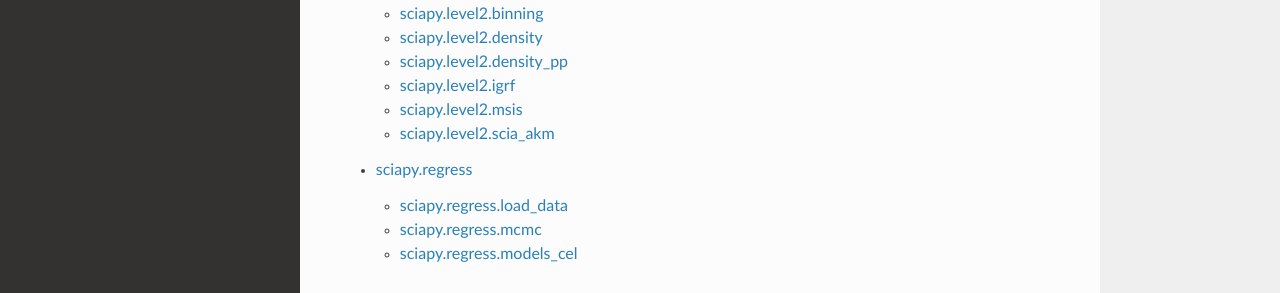
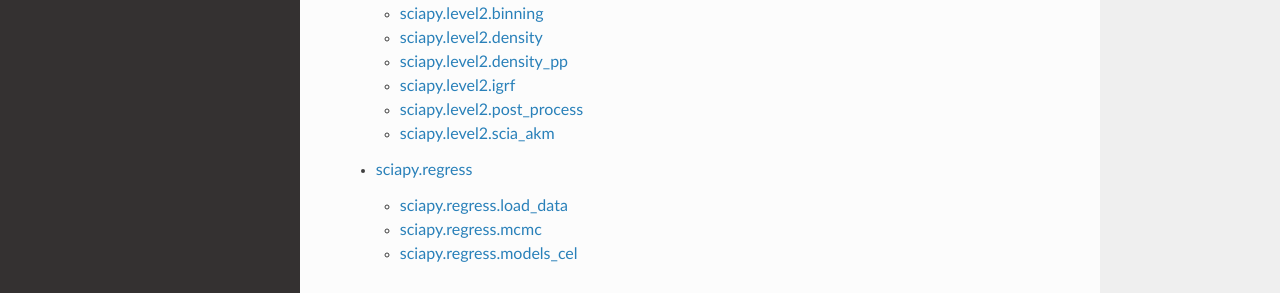
Before and after one commit to st-bender/sciapy, a Sphinx documentation site: the page built from docs/reference/index.rst, in a window 1280 px wide and 1094 px high. Shown: the part 482-775 px from the top of the window. Built offline with Sphinx 7.4.7 and the Read the Docs theme 2.0.0, drawn with Linux system fonts in a browser that asks for light colours.

Commit message:
docs: Replace msis by post process API
We don't ship msis anymore, and the post process API was missing.

```diff
--- a/docs/reference/sciapy.level2.rst
+++ b/docs/reference/sciapy.level2.rst
@@ -46,10 +46,10 @@ sciapy.level2.igrf
     :undoc-members:
     :show-inheritance:
 
-sciapy.level2.msis
-^^^^^^^^^^^^^^^^^^
+sciapy.level2.post\_process
+^^^^^^^^^^^^^^^^^^^^^^^^^^^
 
-.. automodule:: sciapy.level2.msis
+.. automodule:: sciapy.level2.post_process
     :members:
     :undoc-members:
     :show-inheritance:
```
